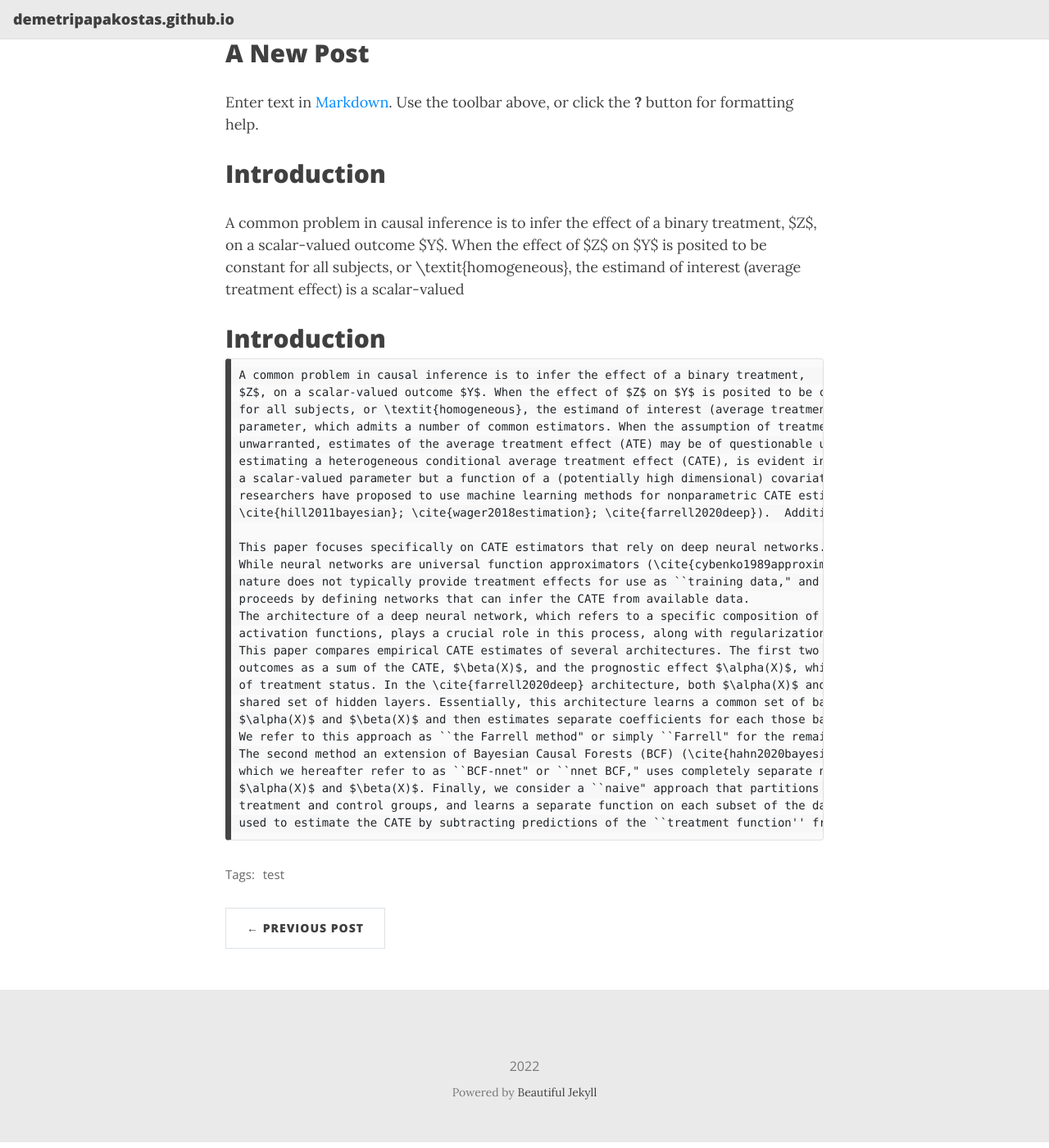
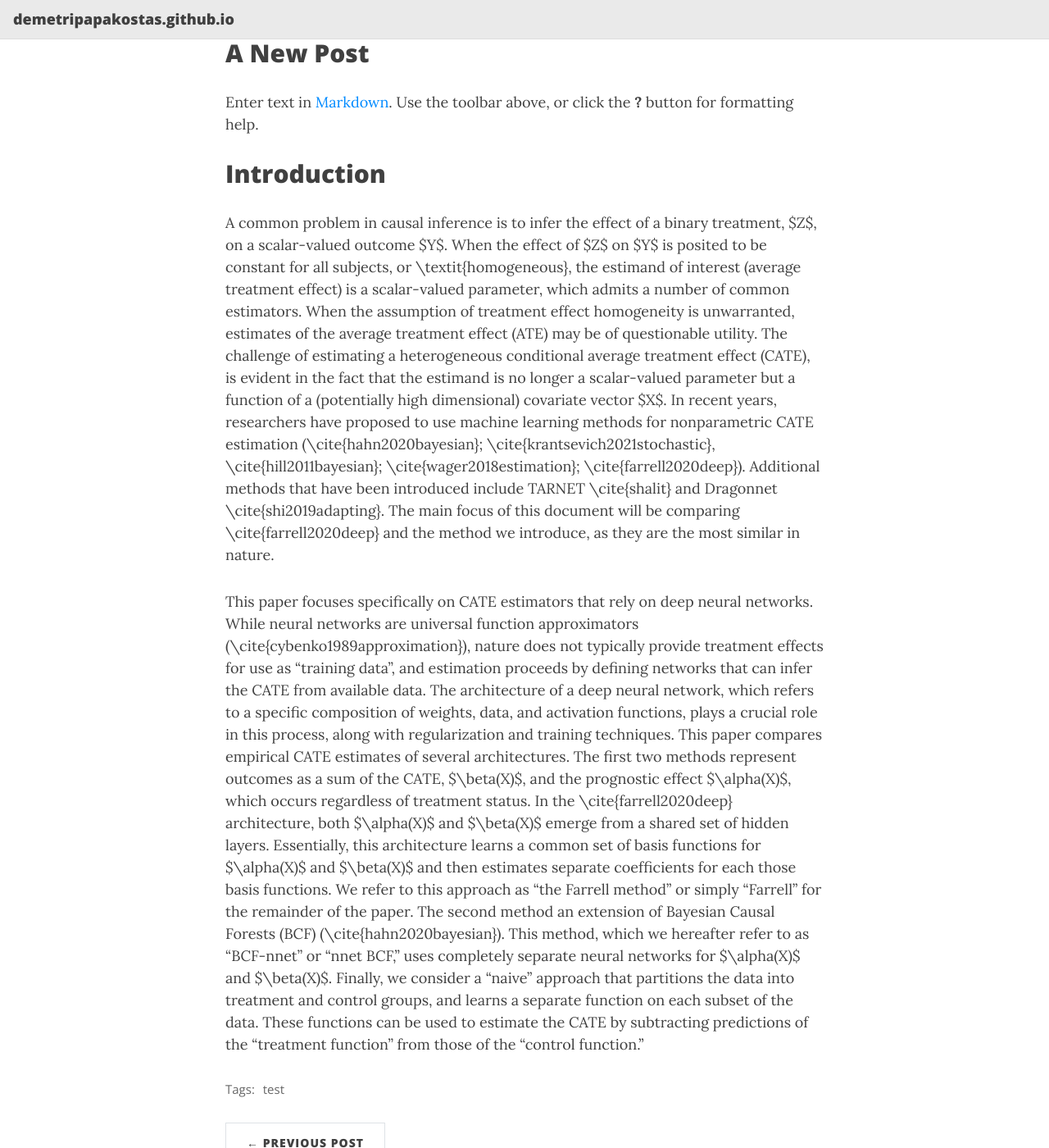
Before and after one commit to demetrios1/demetripapakostas.github.io, a Jekyll site: the page built from _posts/2022-09-18-deepcausallearn.md, in a window 1280 px wide and 1400 px high, scrolled down 296 px. Shown: the whole window at 82% size. Built offline with Jekyll 4.4.1, drawn with Linux system fonts in a browser that asks for light colours; nearby versions of some CDN libraries; grey boxes are pictures that could not be loaded.

Commit message:
Update 2022-09-18-deepcausallearn.md

```diff
--- a/_posts/2022-09-18-deepcausallearn.md
+++ b/_posts/2022-09-18-deepcausallearn.md
@@ -17,32 +17,21 @@ Enter text in [Markdown](http://daringfireball.net/projects/markdown/). Use the
 ## Introduction
 A common problem in causal inference is to infer the effect of a binary treatment,
 $Z$, on a scalar-valued outcome $Y$. When the effect of $Z$ on $Y$ is posited to be constant
-for all subjects, or \textit{homogeneous}, the estimand of interest (average treatment effect) is a scalar-valued
-## Introduction
-	A common problem in causal inference is to infer the effect of a binary treatment,
-	$Z$, on a scalar-valued outcome $Y$. When the effect of $Z$ on $Y$ is posited to be constant
-	for all subjects, or \textit{homogeneous}, the estimand of interest (average treatment effect) is a scalar-valued
-	parameter, which admits a number of common estimators. When the assumption of treatment effect homogeneity is
+for all subjects, or \textit{homogeneous}, the estimand of interest (average treatment effect) is a scalar-valued parameter, which admits a number of common estimators. When the assumption of treatment effect homogeneity is
 	unwarranted, estimates of the average treatment effect (ATE) may be of questionable utility. The challenge of
 	estimating a heterogeneous conditional average treatment effect (CATE), is evident in the fact that the estimand is no longer
 	a scalar-valued parameter but a function of a (potentially high dimensional) covariate vector $X$. In recent years,
 	researchers have proposed to use machine learning methods for nonparametric CATE estimation (\cite{hahn2020bayesian}; \cite{krantsevich2021stochastic},
 	\cite{hill2011bayesian}; \cite{wager2018estimation}; \cite{farrell2020deep}).  Additional methods that have been introduced include TARNET \cite{shalit} and Dragonnet \cite{shi2019adapting}.  The main focus of this document will be comparing \cite{farrell2020deep} and the method we introduce, as they are the most similar in nature.
 
-	This paper focuses specifically on CATE estimators that rely on deep neural networks.
+This paper focuses specifically on CATE estimators that rely on deep neural networks.
 	While neural networks are universal function approximators (\cite{cybenko1989approximation}),
-	nature does not typically provide treatment effects for use as ``training data," and estimation
-	proceeds by defining networks that can infer the CATE from available data.
-	The architecture of a deep neural network, which refers to a specific composition of weights, data, and
-	activation functions, plays a crucial role in this process, along with regularization and training techniques.
-	This paper compares empirical CATE estimates of several architectures. The first two methods represent
-	outcomes as a sum of the CATE, $\beta(X)$, and the prognostic effect $\alpha(X)$, which occurs regardless
-	of treatment status. In the \cite{farrell2020deep} architecture, both $\alpha(X)$ and $\beta(X)$ emerge from a
-	shared set of hidden layers. Essentially, this architecture learns a common set of basis functions for
-	$\alpha(X)$ and $\beta(X)$ and then estimates separate coefficients for each those basis functions.
-	We refer to this approach as ``the Farrell method" or simply ``Farrell" for the remainder of the paper.
+	nature does not typically provide treatment effects for use as "training data",  and estimation  proceeds by defining networks that can infer the CATE from available data.
+ The architecture of a deep neural network, which refers to a specific composition of weights, data, and activation functions, plays a crucial role in this process, along with regularization and training techniques.
+	This paper compares empirical CATE estimates of several architectures. The first two methods represent outcomes as a sum of the CATE, $\beta(X)$, and the prognostic effect $\alpha(X)$, which occurs regardless of treatment status. In the \cite{farrell2020deep} architecture, both $\alpha(X)$ and $\beta(X)$ emerge from a shared set of hidden layers. Essentially, this architecture learns a common set of basis functions for $\alpha(X)$ and $\beta(X)$ and then estimates separate coefficients for each those basis functions.
+	We refer to this approach as "the Farrell method" or simply "Farrell" for the remainder of the paper.
 	The second method an extension of Bayesian Causal Forests (BCF) (\cite{hahn2020bayesian}). This method,
-	which we hereafter refer to as ``BCF-nnet" or ``nnet BCF," uses completely separate neural networks for
-	$\alpha(X)$ and $\beta(X)$. Finally, we consider a ``naive" approach that partitions the data into
+	which we hereafter refer to as "BCF-nnet" or "nnet BCF," uses completely separate neural networks for
+	$\alpha(X)$ and $\beta(X)$. Finally, we consider a "naive" approach that partitions the data into
 	treatment and control groups, and learns a separate function on each subset of the data. These functions can be
-	used to estimate the CATE by subtracting predictions of the ``treatment function'' from those of the ``control function."
+	used to estimate the CATE by subtracting predictions of the "treatment function'' from those of the "control function."
```
